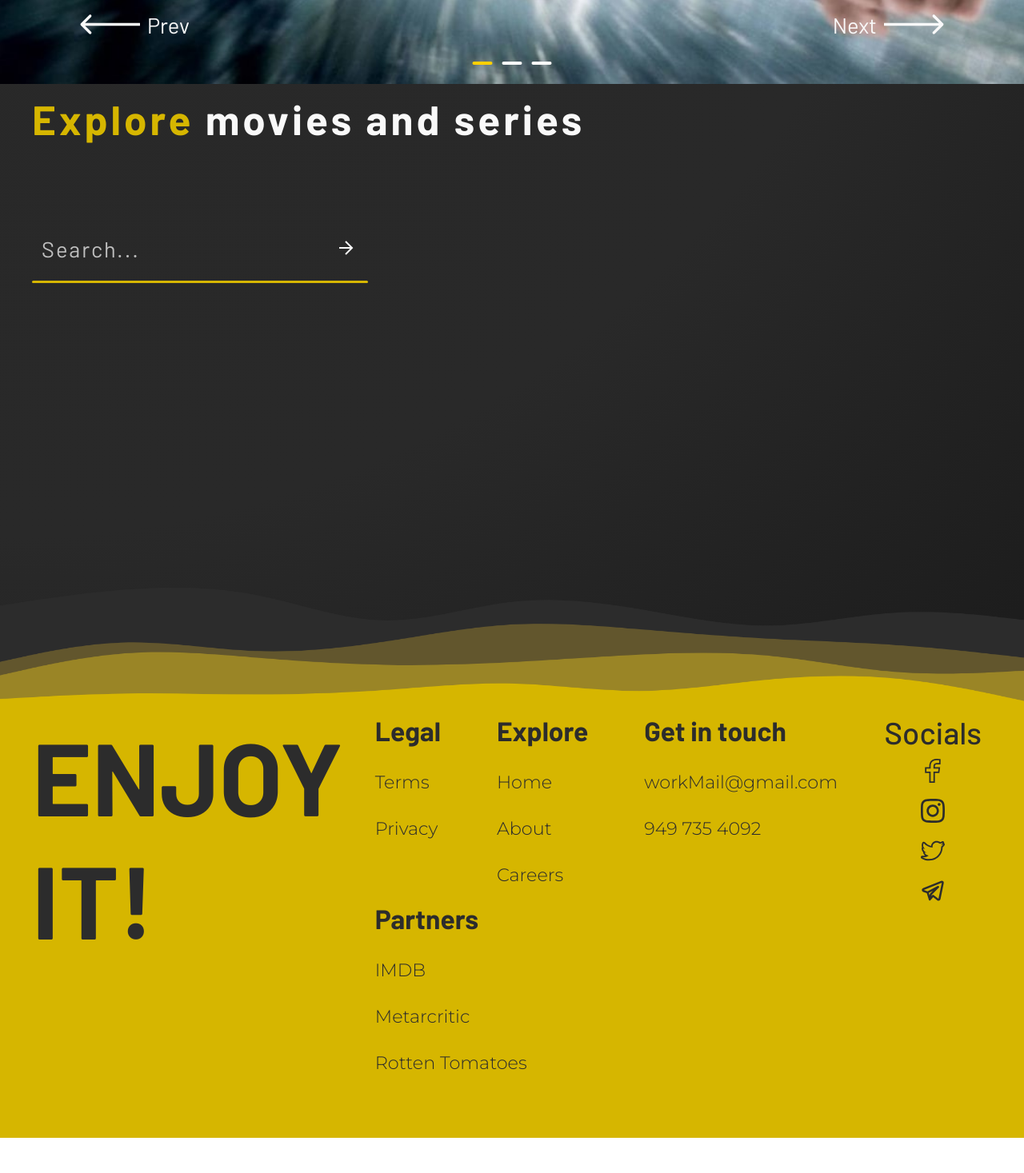
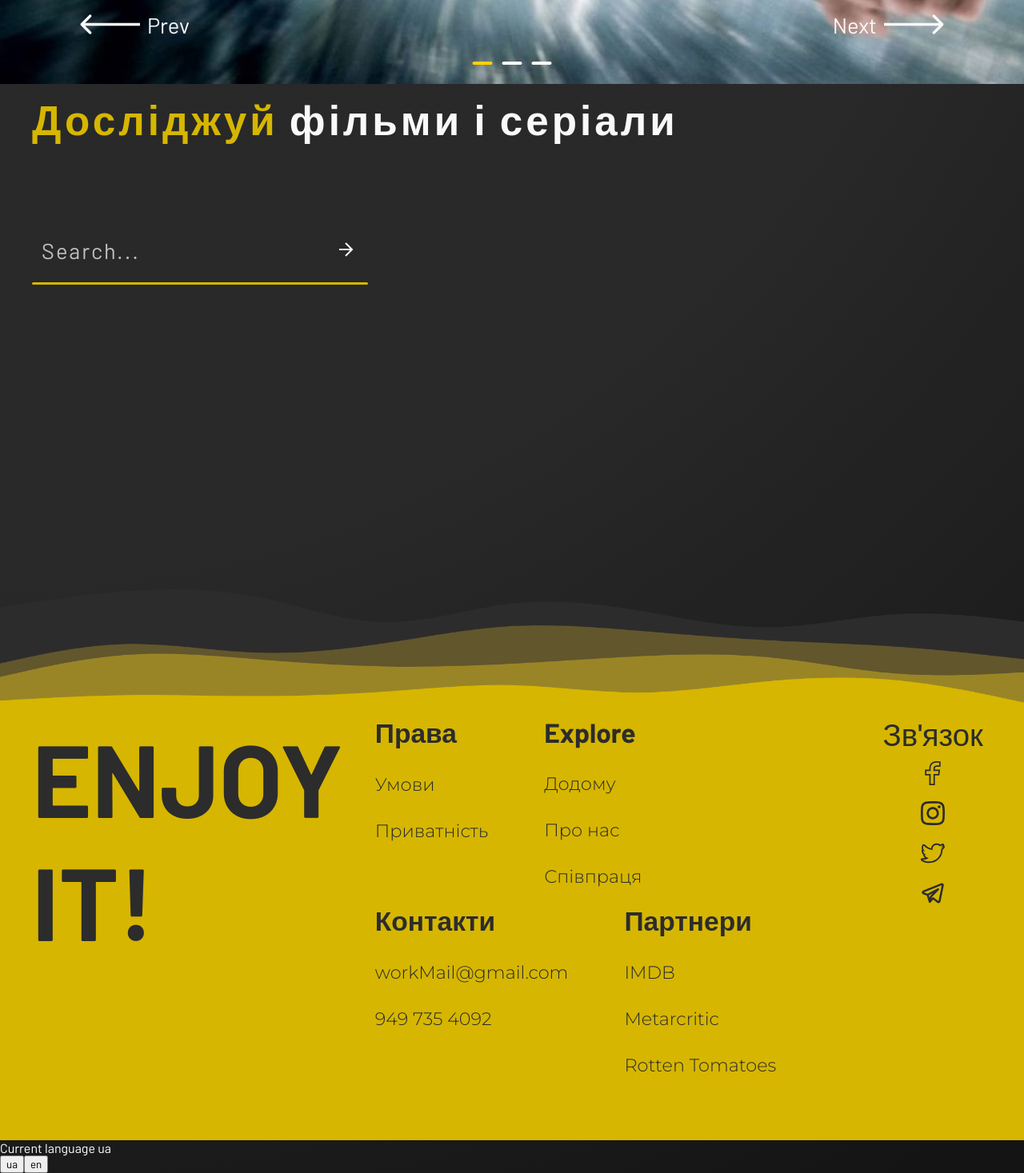
Before and after one commit to Yoland172/Project-X, a React (Create React App) app: page /home in a window 1280 px wide. Shown: the part 511-1978 px from the top of the page at 80% size. Before the commit the page ends 1934 px from the top, so only its background shows below. Built offline with nearby package versions, Linux system fonts and the light colour scheme.

Commit message:
added initial translations

```diff
--- a/package.json
+++ b/package.json
@@ -13,8 +13,10 @@
     "@types/react-test-renderer": "^18.0.7",
     "axios": "^1.6.3",
     "dotenv": "^16.3.1",
+    "i18next": "^23.8.2",
     "react": "^18.2.0",
     "react-dom": "^18.2.0",
+    "react-i18next": "^14.0.5",
     "react-router-dom": "^6.21.1",
     "react-scripts": "5.0.1",
     "react-slick": "^0.29.0",
--- a/src/components/footer/Footer.tsx
+++ b/src/components/footer/Footer.tsx
@@ -4,8 +4,15 @@ import FacebookIcon from "../ui/icon/socialMedia/FacebookIcon";
 import InstagramIcon from "../ui/icon/socialMedia/InstagramIcon";
 import TwitterIcon from "../ui/icon/socialMedia/TwitterIcon";
 import TelegramIcon from "../ui/icon/socialMedia/TelegramIcon";
+import {useTranslation} from "react-i18next";
 
 const Footer = () => {
+  const {t, i18n} = useTranslation();
+  const languages = [
+      'ua',
+      'en'
+  ];
+
   return (
     <div className={styles.footerContainer}>
       <img src={transitionImg} alt="transitionImage" />
@@ -15,30 +22,30 @@ const Footer = () => {
         </div>
         <div className={styles.titlesContainer}>
           <div className={styles.section}>
-            <h1>Legal</h1>
-            <p>Terms</p>
-            <p>Privacy</p>
+            <h1>{t("footer.columnArticle.legal")}</h1>
+            <p>{t("footer.columnAddInfo.terms")}</p>
+            <p>{t("footer.columnAddInfo.privacy")}</p>
           </div>
           <div className={styles.section}>
-            <h1>Explore</h1>
-            <p>Home</p>
-            <p>About</p>
-            <p>Careers</p>
+            <h1>{t("footer.columnArticle.explore")}</h1>
+            <p>{t("footer.columnAddInfo.home")}</p>
+            <p>{t("footer.columnAddInfo.about")}</p>
+            <p>{t("footer.columnAddInfo.careers")}</p>
           </div>
           <div className={styles.section}>
-            <h1>Get in touch</h1>
+            <h1>{t("footer.columnArticle.getInTouch")}</h1>
             <h3>workMail@gmail.com</h3>
             <h3>949 735 4092</h3>
           </div>
           <div className={styles.section}>
-            <h1>Partners</h1>
+            <h1>{t("footer.columnArticle.partners")}</h1>
             <p>IMDB</p>
             <p>Metarcritic</p>
             <p>Rotten Tomatoes</p>
           </div>
         </div>
         <div className={styles.socialsContainer}>
-          <h1>Socials</h1>
+          <h1>{t("footer.columnArticle.socials")}</h1>
           <div className={styles.socialsIconsContainer}>
             <FacebookIcon width={30} height={30} />
             <InstagramIcon width={30} height={30} />
@@ -47,6 +54,10 @@ const Footer = () => {
           </div>
         </div>
       </div>
+      <div>
+        <div style={{color:'white'}}>Current language {i18n.language}</div>
+        {languages.map(lang => <button onClick={() => i18n.changeLanguage(lang)}>{lang}</button>)}
+      </div>
     </div>
   );
 };
--- a/src/components/homePage/mainHeader/mainHeader.tsx
+++ b/src/components/homePage/mainHeader/mainHeader.tsx
@@ -5,6 +5,7 @@ import { slides } from "./slides";
 import styles from "./mainHeader.module.scss";
 import SampleNextArrow from "./sampleArrows/SampleNextArrow";
 import SamplePrevArrow from "./sampleArrows/SamplePrevArrow";
+import {useTranslation} from "react-i18next";
 
 interface SettingForSlider {
   dots?: boolean;
@@ -38,6 +39,8 @@ const MainHeader = () => {
     prevArrow:<SamplePrevArrow/>
   };
 
+  const { t } = useTranslation();
+
   return (
     <div className={styles.roundaboutContainer}>
       <Slider {...settingsForSlider}>
@@ -59,7 +62,7 @@ const MainHeader = () => {
           );
         })}
       </Slider>
-      <p className={styles.bigMainText}><span>Explore</span> movies and series</p>
+      <p className={styles.bigMainText}><span>{t('homePage.header.bigText.part1')}</span>{t('homePage.header.bigText.part2')}</p>
     </div>
   );
 }
--- a/src/index.tsx
+++ b/src/index.tsx
@@ -2,6 +2,7 @@ import React from 'react';
 import ReactDOM from 'react-dom/client';
 import App from './components/app/App';
 import { BrowserRouter } from 'react-router-dom';
+import './lib/i18n';
 
 const root = ReactDOM.createRoot(
   document.getElementById('root') as HTMLElement
--- /dev/null
+++ b/src/lib/i18n.ts
@@ -0,0 +1,12 @@
+import i18n from 'i18next';
+import { initReactI18next } from "react-i18next";
+import enJSON from './locale/en.json'
+import uaJSON from './locale/ua.json'
+
+i18n.use(initReactI18next).init({
+    resources: {
+        en: {...enJSON},
+        ua: {...uaJSON}
+    },
+    lng: 'ua'
+});
--- /dev/null
+++ b/src/lib/locale/en.json
@@ -0,0 +1,57 @@
+{
+  "translation": {
+    "homePage": {
+      "header": {
+        "arrowText": {
+          "prev": "Prev",
+          "next": "Next"
+        },
+        "bigText": {
+          "part1": "Explore",
+          "part2": " movies and series"
+        }
+      },
+      "body": {
+        "inputPlaceholder": "Search...",
+        "filmItemType": {
+          "movie": "movie",
+          "game": "game",
+          "series": "series"
+        },
+        "allItems": "All items"
+      }
+    },
+    "footer": {
+      "columnArticle": {
+        "legal": "Legal",
+        "explore": "Explore",
+        "getInTouch": "Get in touch",
+        "partners": "Partners",
+        "socials": "Socials"
+      },
+      "columnAddInfo": {
+        "terms": "Terms",
+        "privacy": "Privacy",
+        "home": "Home",
+        "about": "About",
+        "careers": "Careers"
+      }
+    },
+    "filmInfoPage": {
+      "filmMainInfo": {
+        "runtime": "Runtime",
+        "genre": "Genre",
+        "year": "Year",
+        "type": "Type"
+      },
+      "addInfo":{
+        "director":"Director",
+        "language":"Language",
+        "country":"Country",
+        "rated":"Rated",
+        "released":"Released",
+        "boxOffice":"Box Office"
+      }
+    }
+  }
+}
--- /dev/null
+++ b/src/lib/locale/ua.json
@@ -0,0 +1,57 @@
+{
+  "translation": {
+    "homePage": {
+      "header": {
+        "arrowText": {
+          "prev": "Назад",
+          "next": "Дальше"
+        },
+        "bigText": {
+          "part1": "Досліджуй",
+          "part2": " фільми і серіали"
+        }
+      },
+      "body": {
+        "inputPlaceholder": "Пошук...",
+        "filmItemType": {
+          "movie": "фільм",
+          "game": "гра",
+          "series": "серіал"
+        },
+        "allItems": "Фільмів"
+      }
+    },
+    "footer": {
+      "columnArticle": {
+        "legal": "Права",
+        "explore": "Explore",
+        "getInTouch": "Контакти",
+        "partners": "Партнери",
+        "socials": "Зв'язок"
+      },
+      "columnAddInfo": {
+        "terms": "Умови",
+        "privacy": "Приватність",
+        "home": "Додому",
+        "about": "Про нас",
+        "careers": "Співпраця"
+      }
+    },
+    "filmInfoPage": {
+      "filmMainInfo": {
+        "runtime": "Тривалість",
+        "genre": "Жанр",
+        "year": "Дата випуску",
+        "type": "Тип"
+      },
+      "addInfo":{
+        "director":"Директор",
+        "language":"Мови",
+        "country":"Країна",
+        "rated":"Рейтинг",
+        "released":"Дата випуску",
+        "boxOffice":"Прибуток"
+      }
+    }
+  }
+}
```
Also changed, not shown: 1 other file (tests, documents, lock files or other folders).
